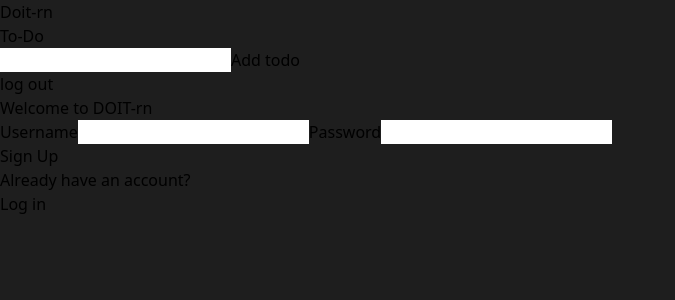
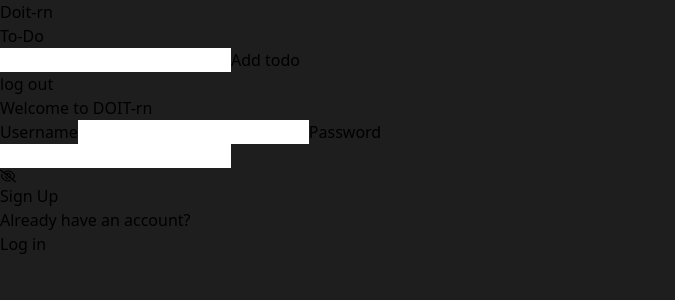
Before and after one commit to nxn404-n/doit-rn, a React (Vite) app: page / in a window 1280 px wide. Shown: the top 300 px of the page, without its empty margins (0-675 px from the left). Built offline with nearby package versions, Linux system fonts and the light colour scheme.

Commit message:
Add show password toggle

```diff
--- a/package.json
+++ b/package.json
@@ -12,7 +12,8 @@
   "dependencies": {
     "nanoid": "^5.0.7",
     "react": "^18.3.1",
-    "react-dom": "^18.3.1"
+    "react-dom": "^18.3.1",
+    "react-icons": "^5.3.0"
   },
   "devDependencies": {
     "@eslint/js": "^9.9.0",
--- a/src/components/SignupOrLogin.jsx
+++ b/src/components/SignupOrLogin.jsx
@@ -1,5 +1,6 @@
 import PropTypes from "prop-types";
 import { useState } from "react";
+import { FaRegEye, FaRegEyeSlash } from "react-icons/fa6";
 
 const SignupOrLogin = ({
   buttonName,
@@ -9,6 +10,8 @@ const SignupOrLogin = ({
   setLoggedIn,
   signUp,
 }) => {
+  // Stores the data if the user want to see the password or not
+  const [showPassword, setShowPassword] = useState(false);
   // Stores the messege data if input fields are empty
   const [errorMessege, setErrorMessege] = useState("");
 
@@ -74,12 +77,18 @@ const SignupOrLogin = ({
 
         <label className='flex flex-col'>
           Password
-          <input
-            type='text'
-            name='password'
-            value={userData.password}
-            onChange={handleInput}
-          />
+          <div className='flex items-center justify-between'>
+            <input
+              type={showPassword ? "text" : "password"}
+              name='password'
+              value={userData.password}
+              onChange={handleInput}
+            />
+            {/* Toggles the showPassword state */}
+            <div onClick={() => setShowPassword((prevState) => !prevState)}>
+              {showPassword ? <FaRegEye /> : <FaRegEyeSlash />}
+            </div>
+          </div>
         </label>
         <p className='text-red-500'>{errorMessege}</p>
       </div>
```
Also changed, not shown: 1 other file (tests, documents, lock files or other folders).
